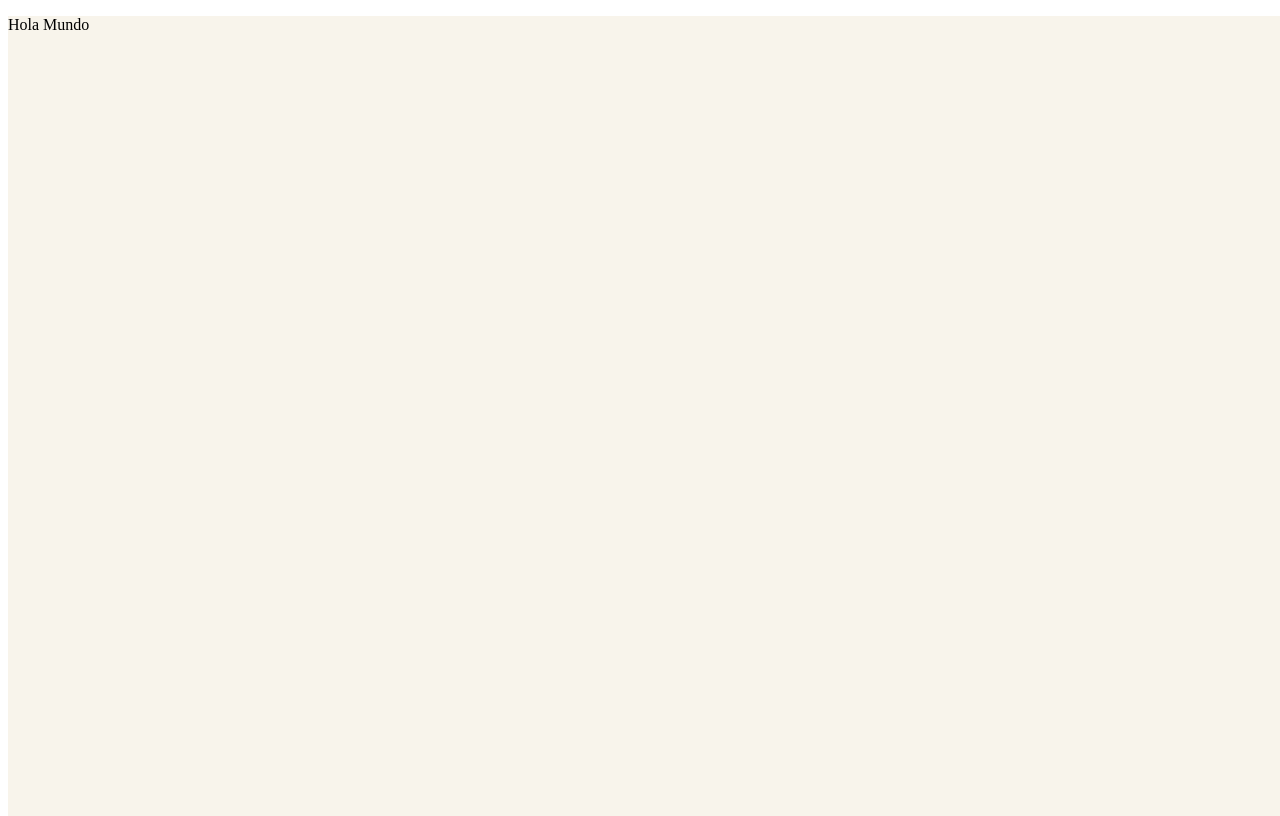
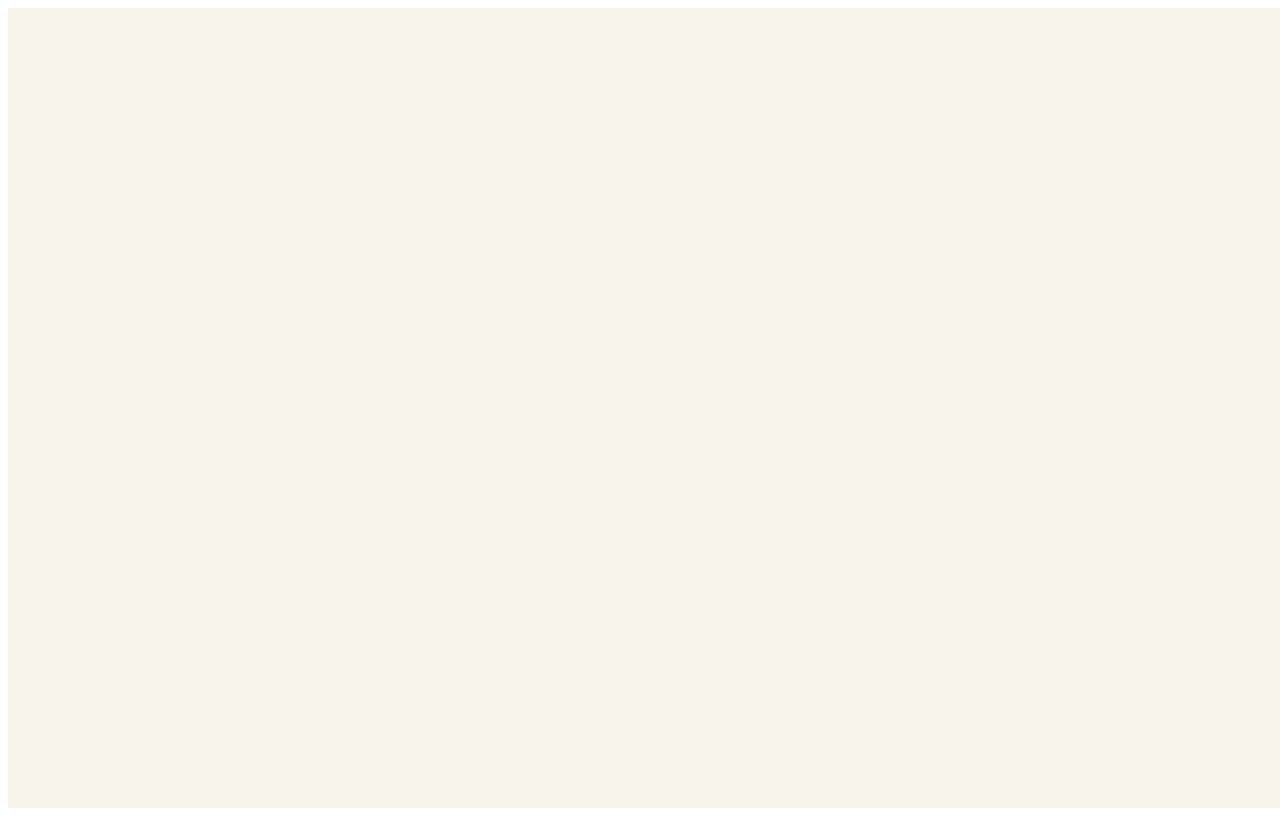
Before and after one commit to diegohansselperez/Fitness-App, a React (Vite) app: page / in a window 1280 px wide. Built offline with nearby package versions, Linux system fonts and the light colour scheme.

Commit message:
Agregamos estilos al navbar y le dimos un ancho determinado

```diff
--- a/src/App.tsx
+++ b/src/App.tsx
@@ -1,10 +1,11 @@
 import './index.css';
+import Navbar from '@/scenes/Navbar';
 
 function App() {
   return (
     <>
-      <div className="app bg-gray-20">
-        <p>Hola Mundo</p>
+      <div className="app bg-gray-20 ">
+        <Navbar />
       </div>
     </>
   );
--- /dev/null
+++ b/src/scenes/Navbar.jsx
@@ -0,0 +1,19 @@
+import { useState, useEffect } from 'react';
+import { Bars3Icon, XMarkIcon } from '@heroicons/react/24/solid';
+import Logo from '@/assets/Logo.png';
+
+//type Props = {};
+
+const Navbar = () => {
+  const flexBetween = 'flex items-center justify-between';
+
+  return (
+    <nav>
+      <div className={`${flexBetween} fixed top-0 z-30 w-full py-6`}>
+        <div></div>
+      </div>
+    </nav>
+  );
+};
+
+export default Navbar;
```
